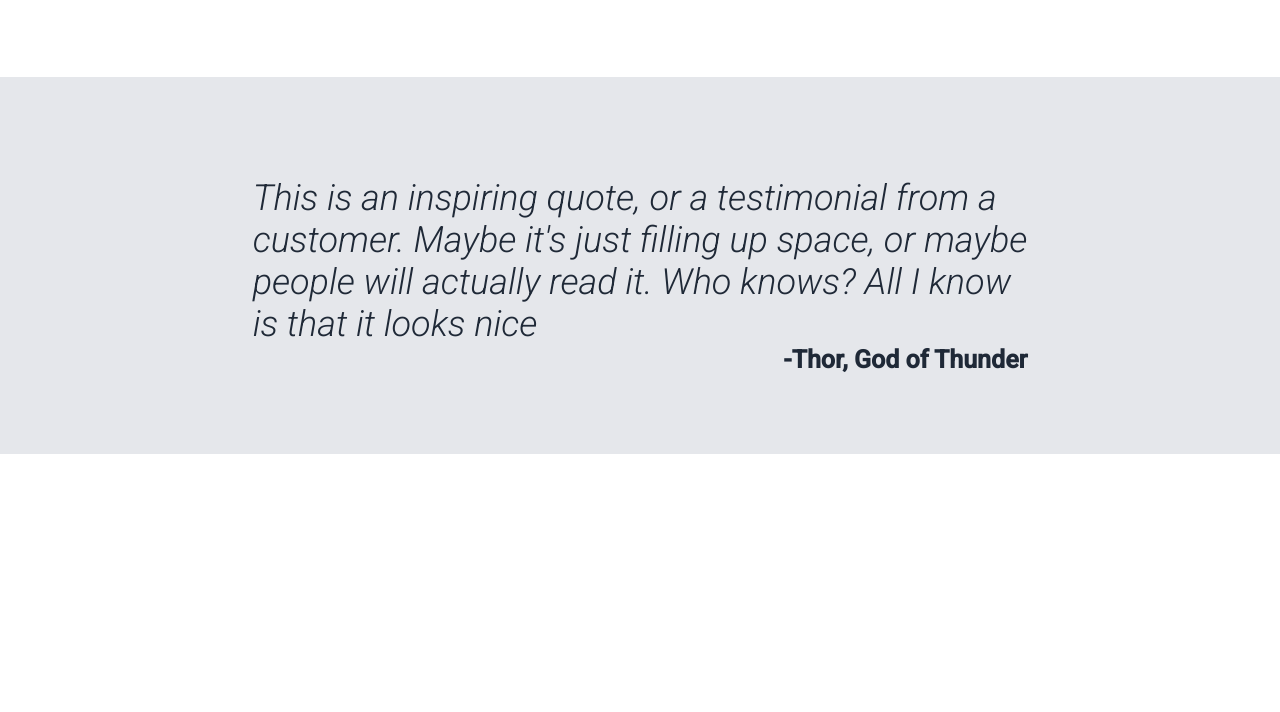
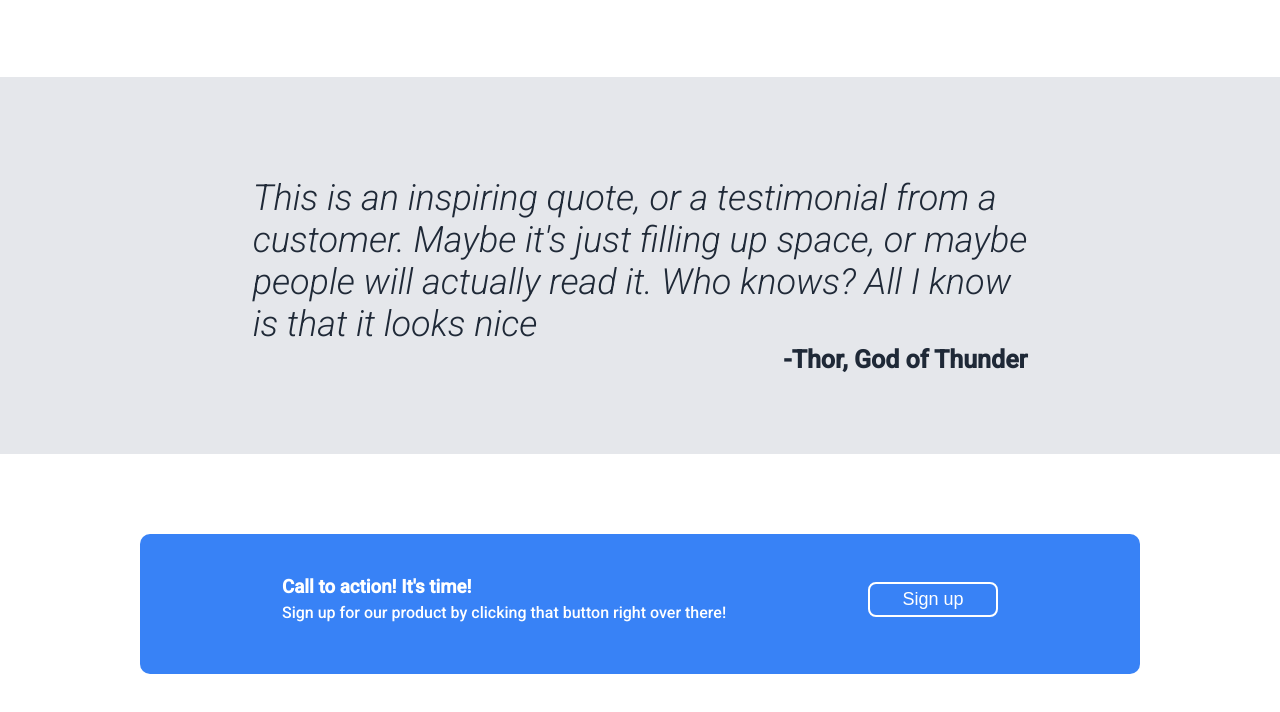
Before and after one commit to thedeepak12/landing-page, a plain HTML site: page index.html in a window 1280 px wide. Shown: the part 911-1623 px from the top of the page. Before the commit the page ends 1365 px from the top, so only its background shows below. Drawn offline with Linux system fonts and the light colour scheme.

Commit message:
Add CTA section

```diff
--- a/index.html
+++ b/index.html
@@ -64,5 +64,17 @@
         </div>
     </div>
 
+    <div class="cta-section">
+        <div class="cta-panel">
+            <div class="cta-content">
+                <h3 class="cta-heading">Call to action! It's time!</h3>
+                <p class="cta-subtext">Sign up for our product by clicking that button right over there!</p>
+            </div>
+            <div>
+                <button class="cta-signup-btn">Sign up</button>
+            </div>
+        </div>
+    </div>
+
 </body>
 </html>
--- a/style.css
+++ b/style.css
@@ -164,3 +164,45 @@ body {
     font-weight: 900;
     text-align: end;
 }
+
+.cta-section {
+    background-color: white;
+    margin-left: 40px;
+    margin-right: 40px;
+}
+
+.cta-panel {
+    display: flex;
+    background-color: #3882F6;
+    justify-content: space-evenly;
+    align-items: center;
+    border-radius: 10px;
+    height: 140px;
+    margin-top: 80px;
+    margin-bottom: 80px;
+    margin-left: 100px;
+    margin-right: 100px;
+}
+
+.cta-content {
+    color: white;
+}
+
+.cta-heading {
+    margin-bottom: 5px;
+}
+
+.cta-subtext {
+    margin-bottom: 10px;
+}
+
+.cta-signup-btn {
+    color: white;
+    font-size: 18px;
+    background-color: #3882F6;
+    border-radius: 8px;
+    border: 2px solid white;
+    width: 130px;
+    height: 35px;
+    margin-bottom: 10px;
+}
```
